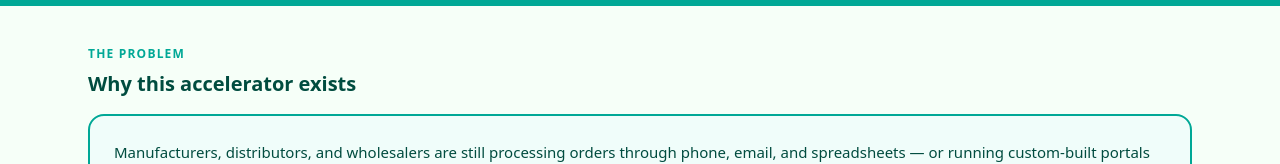
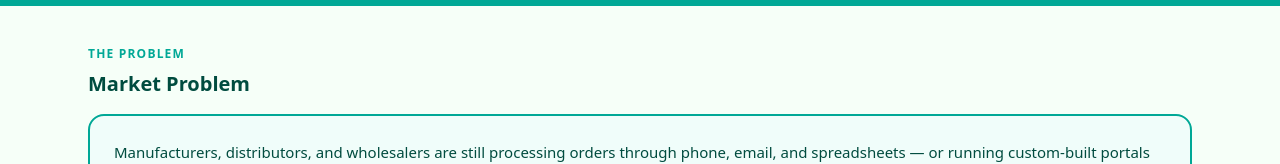
Before and after one commit to poojanaikRC/Shopify-Dept-Agent, a Next.js app: page /accelerators/b2b in a window 1280 px wide. Shown: the part 364-528 px from the top of the page. Built offline with nearby package versions, Linux system fonts and the light colour scheme.

Commit message:
fix: rename section heading to Market Problem

```diff
--- a/app/accelerators/[slug]/page.tsx
+++ b/app/accelerators/[slug]/page.tsx
@@ -59,7 +59,7 @@ export default function AcceleratorPage({ params }: { params: { slug: string } }
         {/* ── 1. THE PROBLEM ── */}
         <section>
           <div className={`mb-2 text-xs font-bold uppercase tracking-widest ${TEXT[acc.color]}`}>The Problem</div>
-          <h2 className="mb-4 text-xl font-bold text-sh-dark">Why this accelerator exists</h2>
+          <h2 className="mb-4 text-xl font-bold text-sh-dark">Market Problem</h2>
           <div className={`rounded-2xl border-2 p-6 ${BORDER[acc.color]} ${LIGHT[acc.color]}`}>
             <p className="text-[15px] leading-relaxed text-sh-dark">{acc.problemStatement}</p>
           </div>
```
